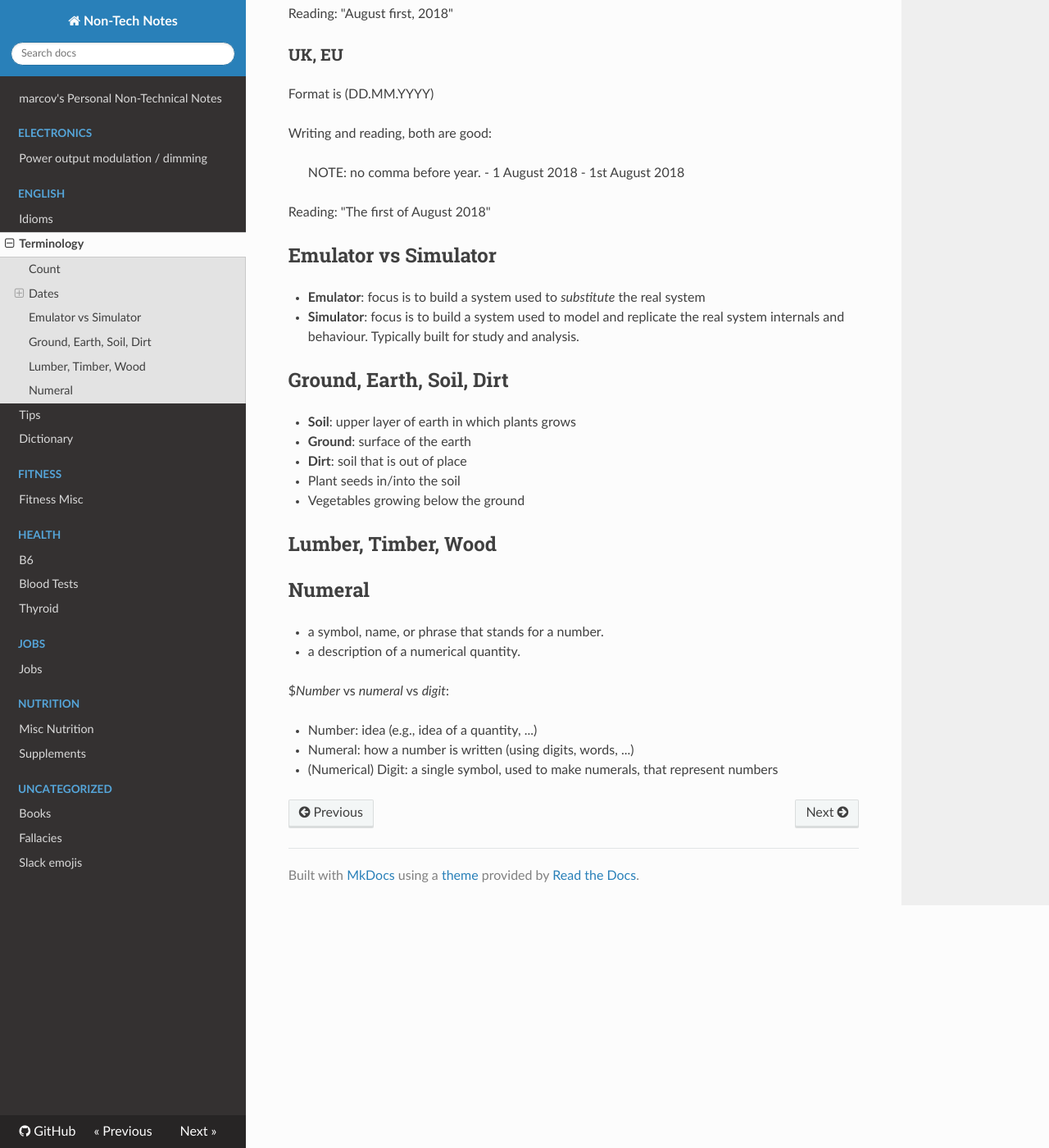
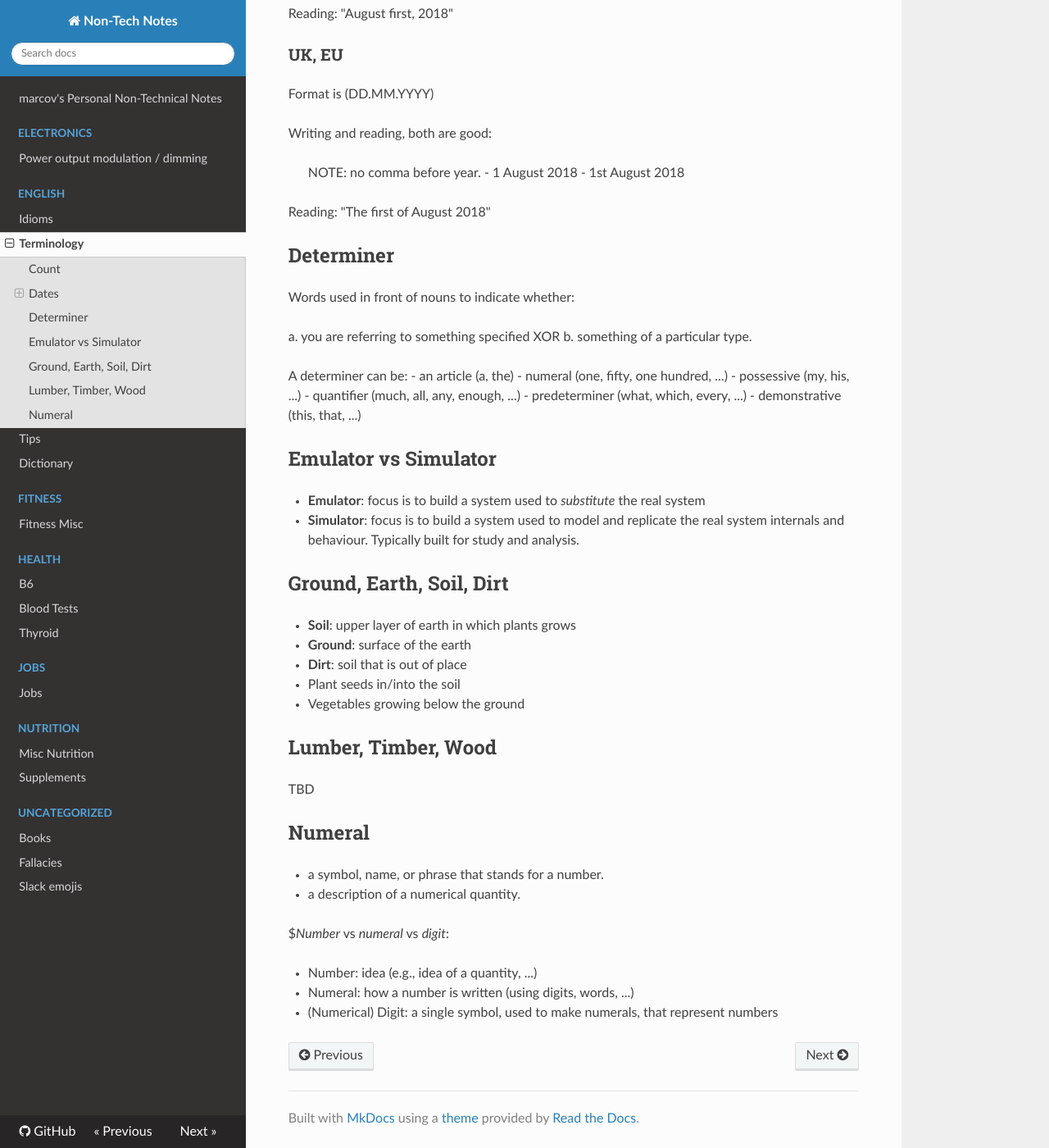
Before and after one commit to marcov/non-tech-notes, an MkDocs documentation site: the page built from docs/English/Terminology.md, in a window 1280 px wide and 1400 px high, scrolled down 509 px. Shown: the whole window at 82% size. Built offline with MkDocs 1.6.1, drawn with Linux system fonts in a browser that asks for light colours; nearby versions of some CDN libraries.

Commit message:
new english stuff

```diff
--- a/docs/English/Terminology.md
+++ b/docs/English/Terminology.md
@@ -25,6 +25,21 @@ Writing and reading, both are good:
 
 Reading: "The first of August 2018"
 
+## Determiner
+Words used in front of nouns to indicate whether:
+
+a. you are referring to something specified
+XOR
+b. something of a particular type.
+
+A determiner can be:
+- an article (a, the)
+- numeral (one, fifty, one hundred, ...)
+- possessive (my, his, ...)
+- quantifier (much, all, any, enough, ...)
+- predeterminer (what, which, every, ...)
+- demonstrative (this, that, ...)
+
 ## Emulator vs Simulator
 - **Emulator**: focus is to build a system used to *substitute* the real system
 - **Simulator**: focus is to build a system used to model and replicate the real system
@@ -40,6 +55,7 @@ Reading: "The first of August 2018"
 - Vegetables growing below the ground
 
 ## Lumber, Timber, Wood
+TBD
 
 ## Numeral
 
```
Also changed, not shown: docs/English/Idioms.md (+6 -0 lines), docs/English/dictionary.md (+6 -0 lines).
